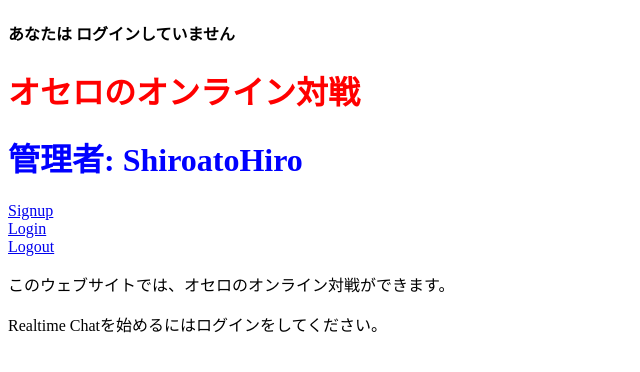
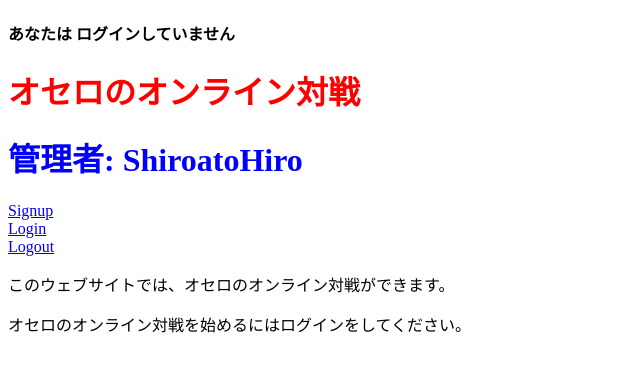
Before and after one commit to SuperHiroki/site10, a Flask app: page / in a window 1280 px wide. Shown: the top 372 px of the page, without its empty margins (0-640 px from the left). Run offline with Flask 2, Linux system fonts and the light colour scheme.

Commit message:
オセロのオンライン対戦を始めるにはログインをしてください。 上記の文章を修正した。

```diff
--- a/templates/home.html
+++ b/templates/home.html
@@ -58,7 +58,7 @@
       {% endfor %}
     </ul>
   {% else %}
-    <p>Realtime Chatを始めるにはログインをしてください。</p>
+    <p>オセロのオンライン対戦を始めるにはログインをしてください。</p>
   {% endif %}
 </body>
 </html>
```
